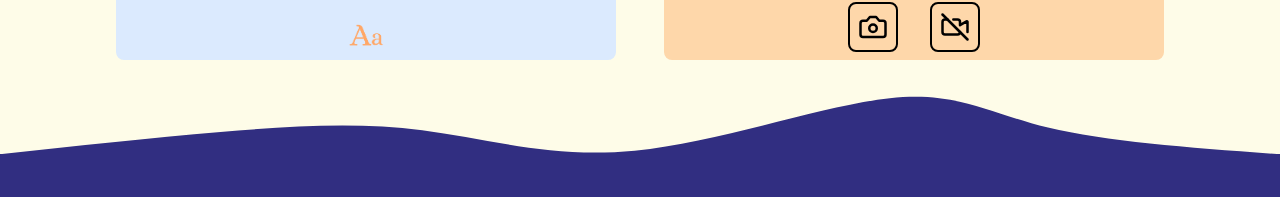
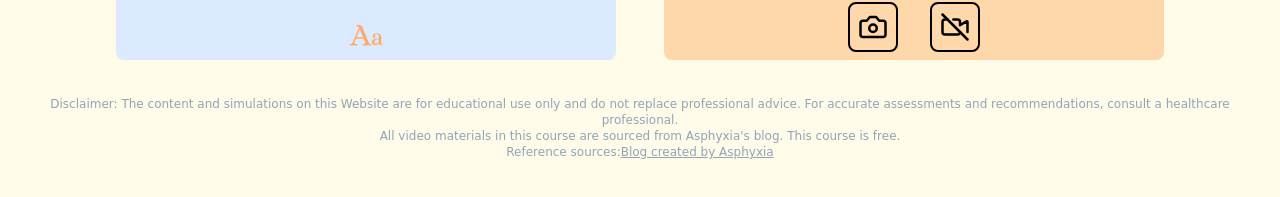
Before and after one commit to victorwkb/AuslanStar, a Next.js app in the folder webapp/: page /spelling/learn-final in a window 1280 px wide. Shown: the part 662-859 px from the top of the page. Built offline with nearby package versions, Linux system fonts and the light colour scheme.

Commit message:
spelling page declaimer added

```diff
--- a/webapp/app/spelling/learn-final/page.tsx
+++ b/webapp/app/spelling/learn-final/page.tsx
@@ -238,6 +238,25 @@ export default function Learn() {
         </div>
       </div>
 
+      <footer className="text-xs text-slate-400 text-center mt-6 p-3">
+            Disclaimer: The content and simulations on this Website are for
+            educational use only and do not replace professional advice. For
+            accurate assessments and recommendations, consult a healthcare
+            professional.
+            <br/>
+            All video materials in this course are sourced from Asphyxia's blog. This course is free.
+            <br/>
+            Reference sources:
+            <a
+                href="https://helloasphyxia.wordpress.com/blog/learn-auslan-australian-sign-language-online-course/"
+                target="_blank"
+                rel="noopener noreferrer"
+                className="text-slate-400 hover:text-slate-500 underline"
+            >
+              Blog created by Asphyxia
+            </a>
+          </footer>
+
       <svg width="100%" height="20%" id="svg" className="fill-current bg-yellow-50 text-indigo-900 pt-8"
         viewBox="0 80 1440 70" xmlns="http://www.w3.org/2000/svg"
       >
```
